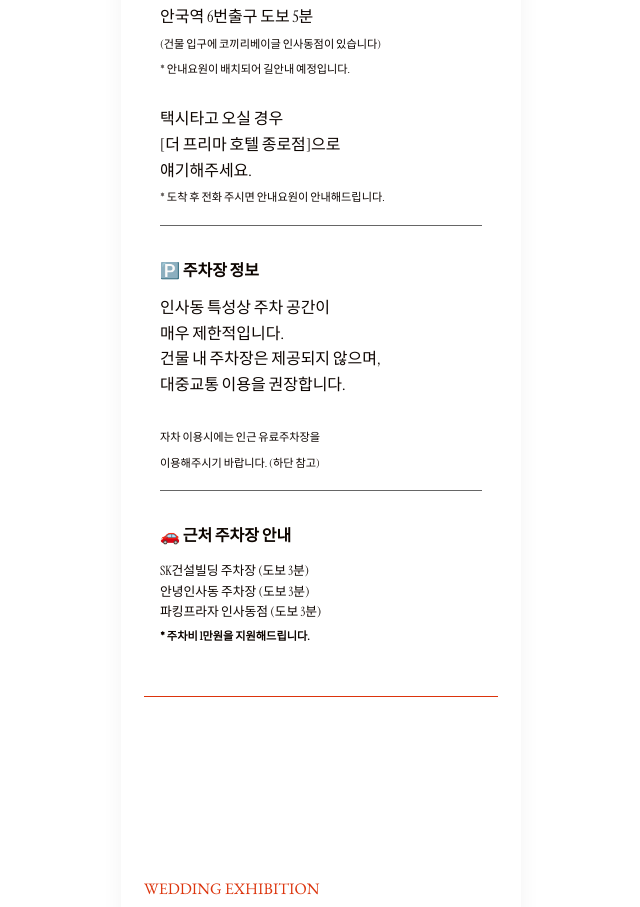
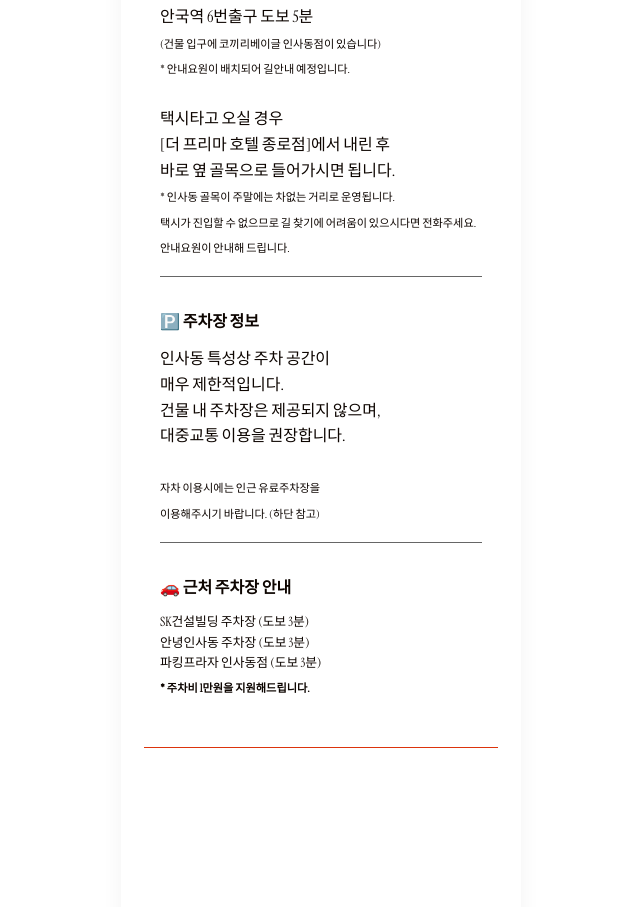
Before and after one commit to rowanna/wedding-invitation, a Vue app: page / in a window 1280 px wide. Shown: the part 3440-4347 px from the top of the page, without its empty margins (319-959 px from the left). Built offline with nearby package versions, Linux system fonts and the light colour scheme.

Commit message:
Feat: modify text style

```diff
--- a/src/components/wedding/LocationSection.vue
+++ b/src/components/wedding/LocationSection.vue
@@ -46,8 +46,13 @@
             <span>* 안내요원이 배치되어 길안내 예정입니다.</span>
             <br /><br />
             <p>택시타고 오실 경우</p>
-            <p>[더 프리마 호텔 종로점]으로<br/>얘기해주세요.</p>
-            <span>* 도착 후 전화 주시면 안내요원이 안내해드립니다.</span>
+            <p>[더 프리마 호텔 종로점]에서 내린 후 <br/>바로 옆 골목으로 들어가시면 됩니다.</p>
+            <span>* 인사동 골목이 주말에는 차없는 거리로 운영됩니다.<br/>
+              택시가 진입할 수 없으므로
+              길 찾기에 어려움이 있으시다면 전화주세요.
+              안내요원이 안내해 드립니다.
+            </span>
+
           </div>
           <div class="way-info-wrap">
             <h3>🅿️ 주차장 정보</h3>
```
